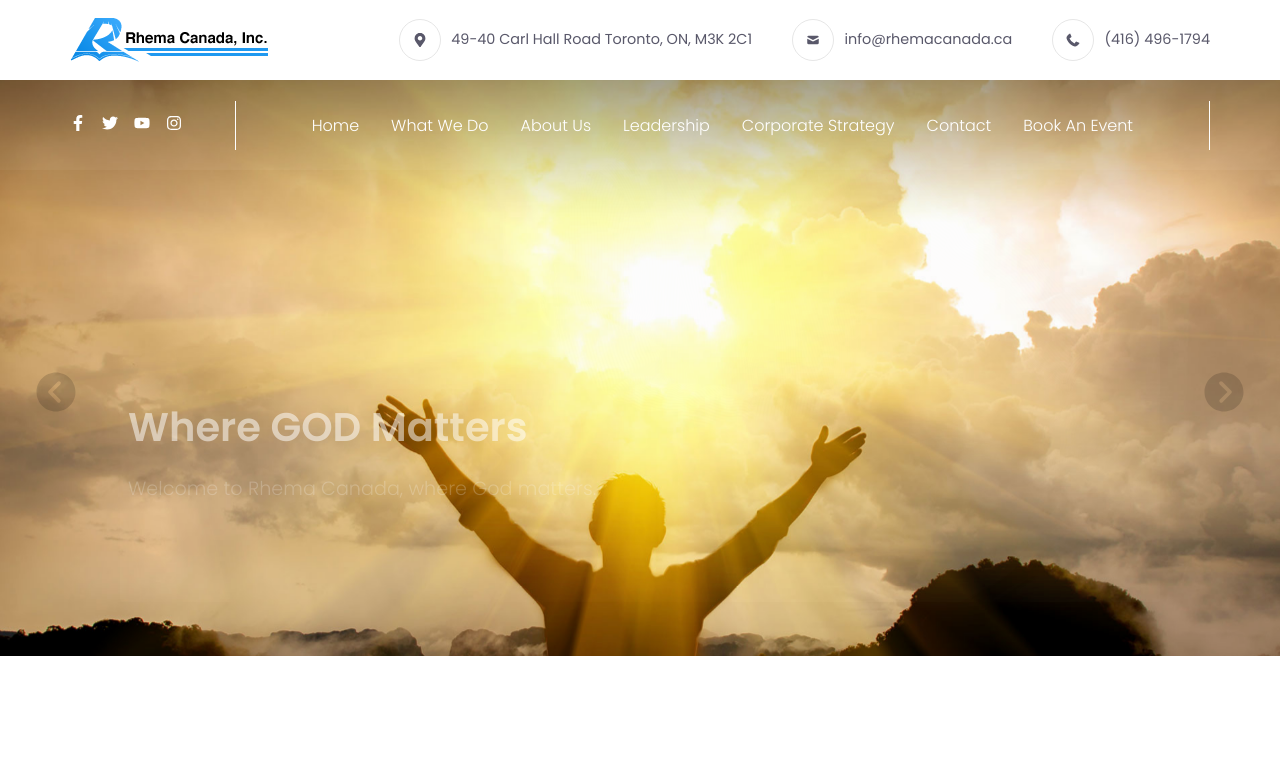
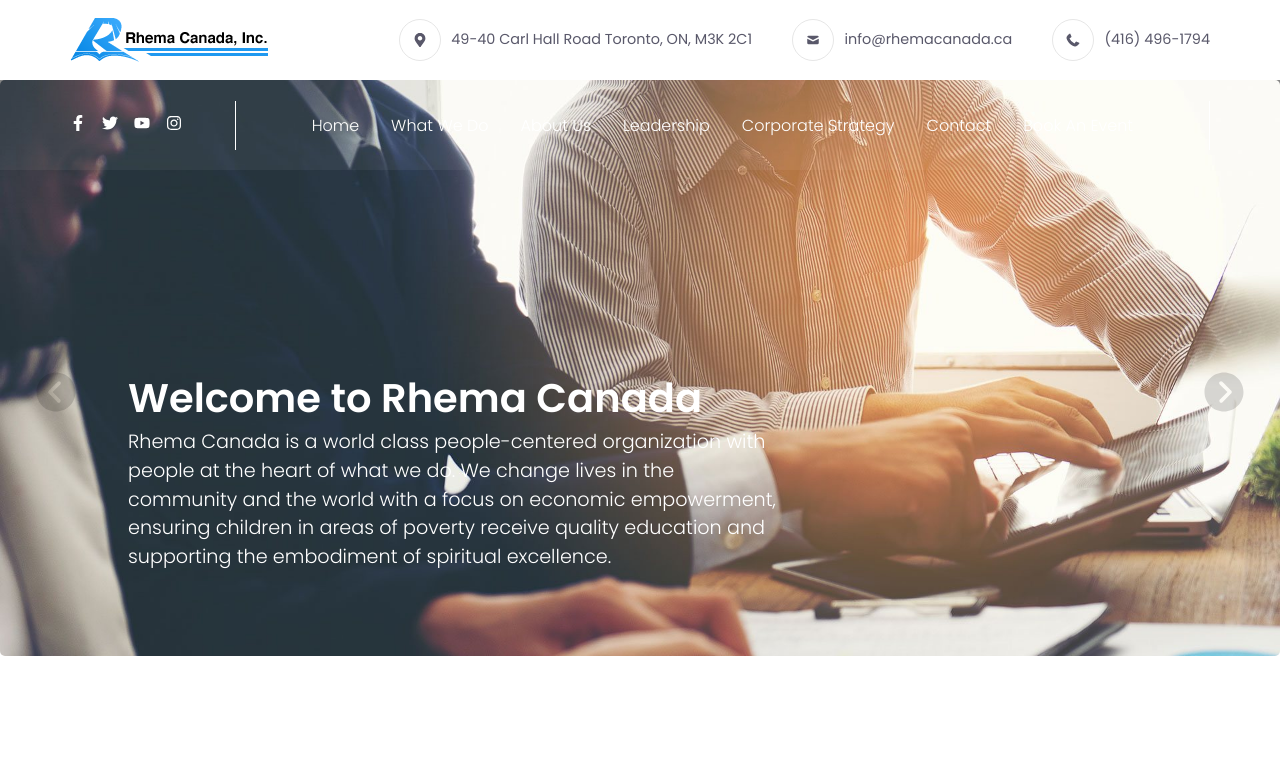
Before and after one commit to roxtran/rhemacanada-nextjs, a Next.js app: page / in a window 1280 px wide. Shown: the top 782 px of the page. Built offline with nearby package versions, Linux system fonts and the light colour scheme.

Commit message:
fixed slider timeout

```diff
--- a/components/Hero.js
+++ b/components/Hero.js
@@ -24,7 +24,7 @@
   const length = slides.length
 
   useEffect(() => {
-    const autoPlay = setTimeout(nextSlide, 6000)
+    const autoPlay = setTimeout(nextSlide, 10000)
 
     return () => {
       clearTimeout(autoPlay)
@@ -92,7 +92,6 @@
 }
 
 const StyledHero = styled(motion.section)`
-  background-color: #000;
   position: relative;
   z-index: 0;
   overflow: hidden;
```
